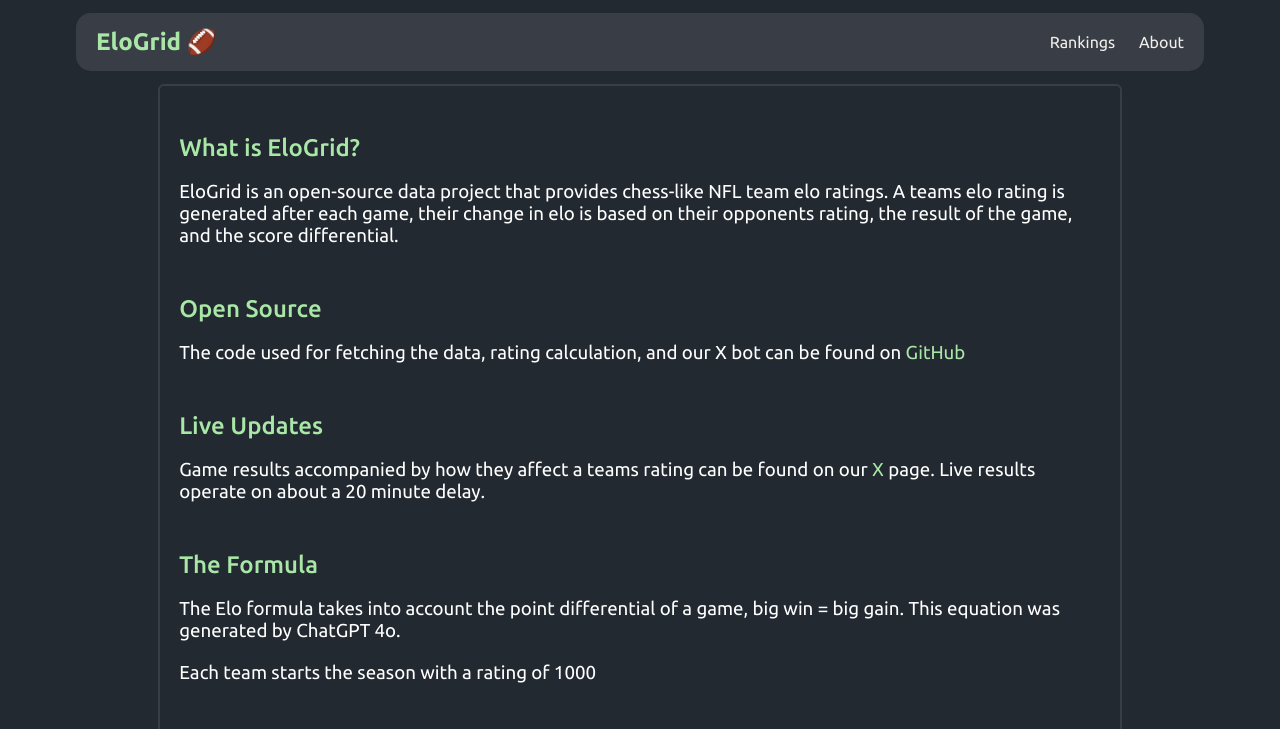
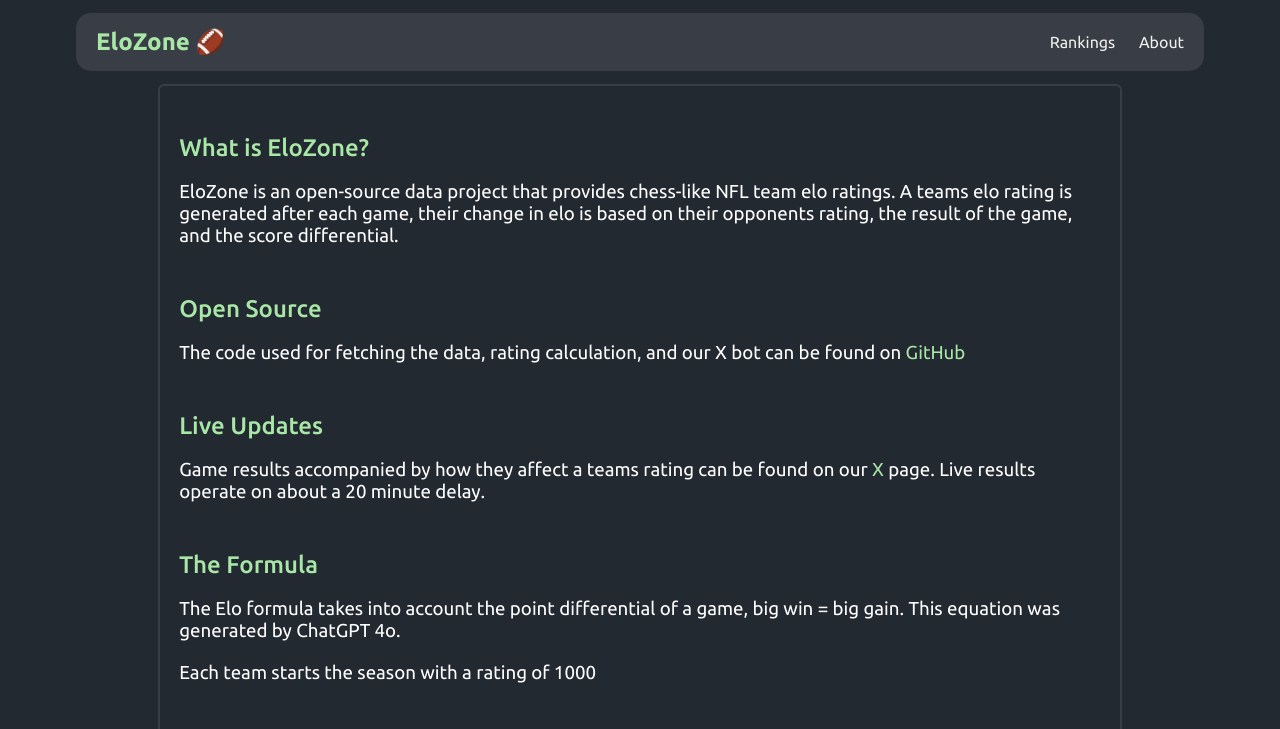
Before and after one commit to jmi06/EloZoneSite, a plain HTML site: page about.html in a window 1280 px wide. Shown: the top 729 px of the page. Drawn offline with nearby package versions, Linux system fonts and the light colour scheme; a script that the page names is missing.

Commit message:
changed site name

```diff
--- a/about.html
+++ b/about.html
@@ -4,7 +4,7 @@
     <meta charset="UTF-8">
     <meta name="viewport" content="width=device-width, initial-scale=1.0">
     <link rel="stylesheet" href="assets/styles.css">
-    <title>EloGrid 🏈</title>
+    <title>EloZone 🏈</title>
     <script
 			  src="https://code.jquery.com/jquery-3.7.1.min.js"
 			  integrity="sha256-/JqT3SQfawRcv/BIHPThkBvs0OEvtFFmqPF/lYI/Cxo="
@@ -19,14 +19,14 @@
 
 
         <div id="sub-container" style="border: #393E46 solid 2px; border-radius: 6px; max-width: 75%; margin:auto; margin-top: 1%; margin-bottom: 5%;  ">
-                <h2 style=" color: #a9e7a7; margin: 2%; margin-top: 5%;">What is EloGrid?</h2>
-                <h3 style="color: white; margin: 2%;">EloGrid is an open-source data project that provides chess-like NFL team elo ratings. A teams elo rating is generated after each game, their change in elo is based on their opponents rating, the result of the game, and the score differential.</h3>
+                <h2 style=" color: #a9e7a7; margin: 2%; margin-top: 5%;">What is EloZone?</h2>
+                <h3 style="color: white; margin: 2%;">EloZone is an open-source data project that provides chess-like NFL team elo ratings. A teams elo rating is generated after each game, their change in elo is based on their opponents rating, the result of the game, and the score differential.</h3>
                 <h2 style=" color: #a9e7a7; margin: 2%; margin-top: 5%;">Open Source</h2>
 
-                <h3 style="color: white; margin: 2%;">The code used for fetching the data, rating calculation, and our X bot can be found on <a id="githubLink"  href="https://github.com/jmi06/EloGrid">GitHub</a> </h3>
+                <h3 style="color: white; margin: 2%;">The code used for fetching the data, rating calculation, and our X bot can be found on <a id="githubLink"  href="https://github.com/jmi06/EloZone">GitHub</a> </h3>
 
                 <h2 style=" color: #a9e7a7; margin: 2%; margin-top: 5%;">Live Updates</h2>
-                <h3 style="color: white; margin: 2%;">Game results accompanied by how they affect a teams rating can be found on our <a id="githubLink"  href="https://x.com/EloGridNFL">X</a> page. Live results operate on about a 20 minute delay.</h3>
+                <h3 style="color: white; margin: 2%;">Game results accompanied by how they affect a teams rating can be found on our <a id="githubLink"  href="https://x.com/EloZoneNFL">X</a> page. Live results operate on about a 20 minute delay.</h3>
 
                 <h2 style=" color: #a9e7a7; margin: 2%; margin-top: 5%;">The Formula</h2>
                 <h3 style="color: white; margin: 2%;">The Elo formula takes into account the point differential of a game, big win = big gain. This equation was generated by ChatGPT 4o.</h3>
--- a/components/header.html
+++ b/components/header.html
@@ -1,5 +1,5 @@
 <nav id="navbar">
-    <div class="logo"><a style='text-decoration: none; color: #a9e7a7;' href="index.html">EloGrid 🏈</a> </div>
+    <div class="logo"><a style='text-decoration: none; color: #a9e7a7;' href="index.html">EloZone 🏈</a> </div>
     <div class="nav-links">
         <a href="index.html">Rankings</a>
         <a href="about.html">About</a>
```
Also changed, not shown: index.html (+1 -1 lines).
